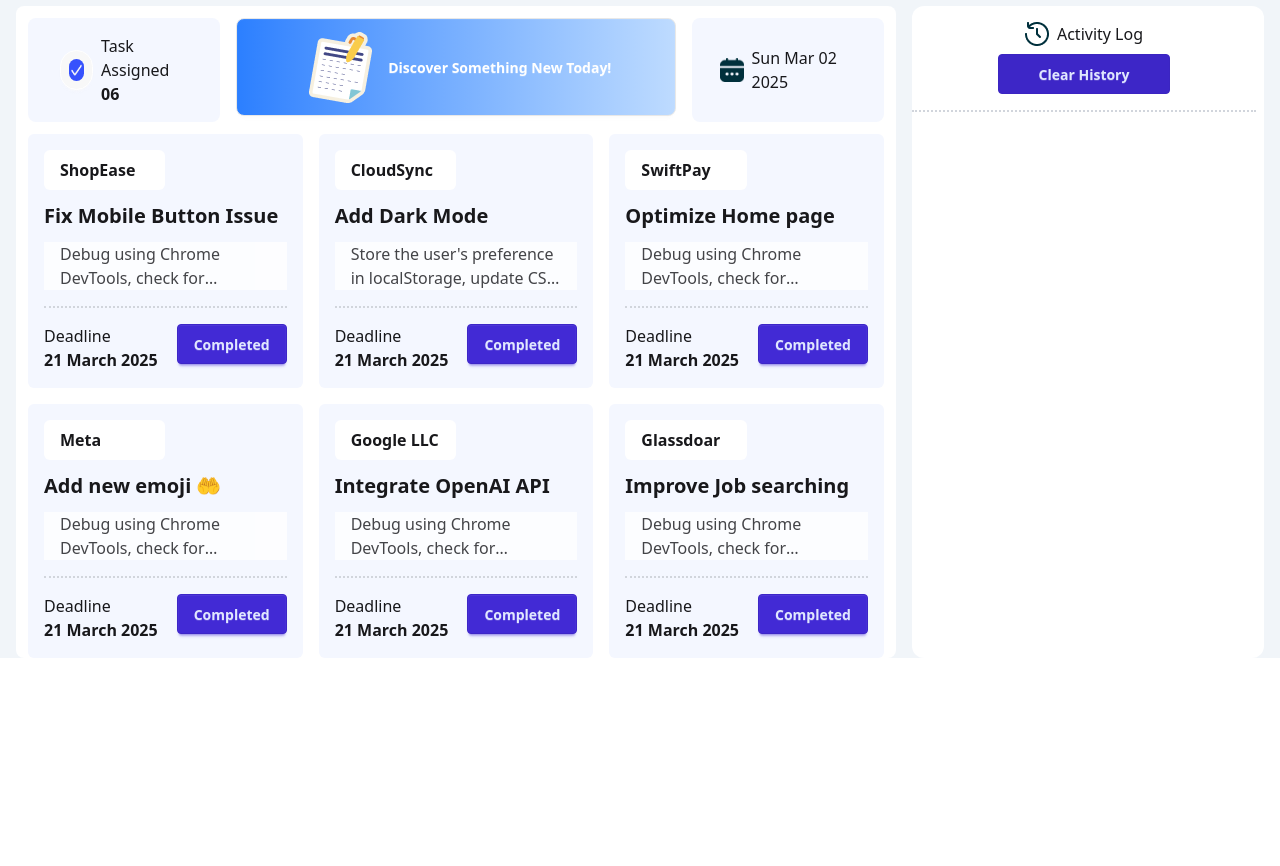
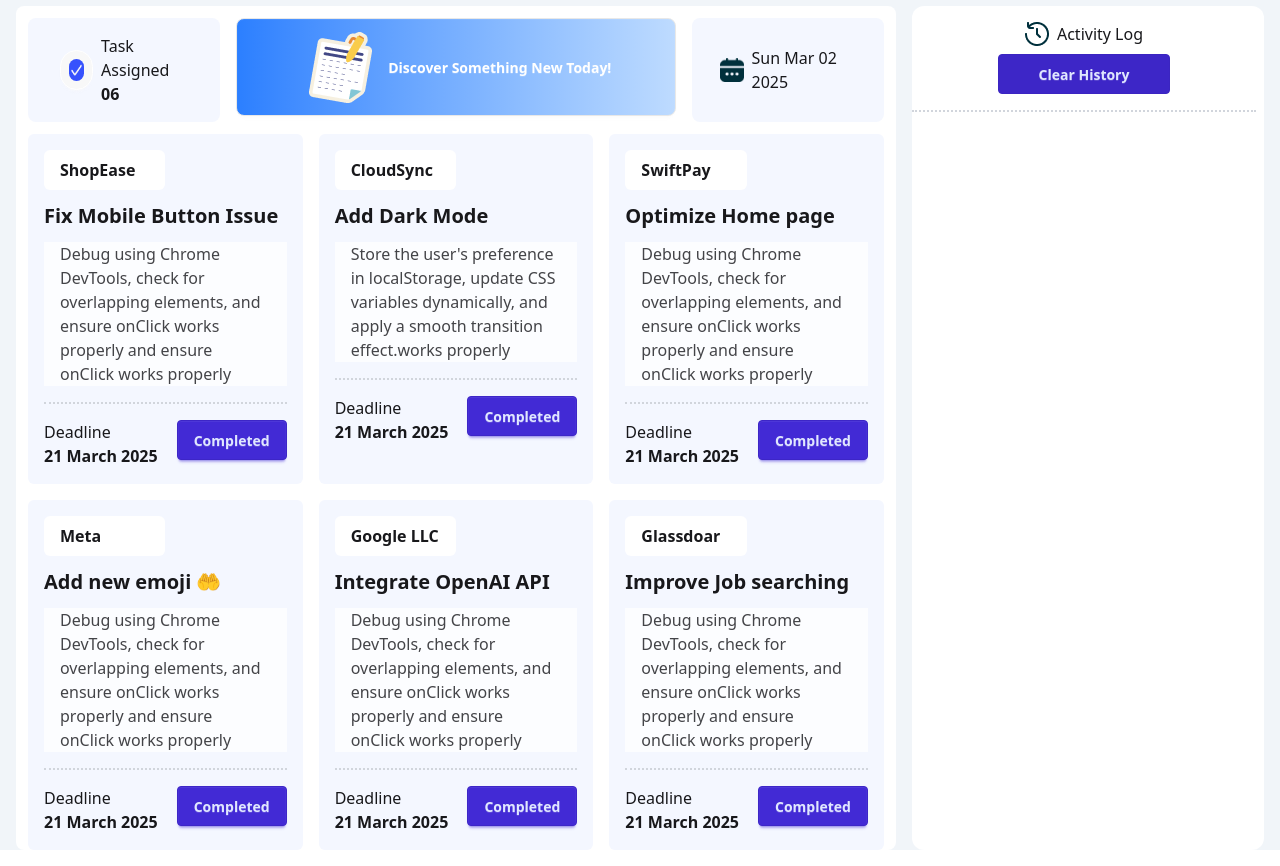
Before and after one commit to Rajdwipbd/dev-board, a plain HTML site: page index.html in a window 1280 px wide. Shown: the part 78-944 px from the top of the page. Before the commit the page ends 800 px from the top, so only its background shows below. Drawn offline with nearby package versions, Linux system fonts and the light colour scheme.

Commit message:
Last Final

```diff
--- a/index.html
+++ b/index.html
@@ -8,12 +8,6 @@
     <link href="https://cdn.jsdelivr.net/npm/daisyui@5" rel="stylesheet" type="text/css" />
     <script src="https://cdn.jsdelivr.net/npm/@tailwindcss/browser@4"></script>
     <style>
-        .multi-line-ellipsis {
-            display: -webkit-box;
-            -webkit-line-clamp: 2;
-            -webkit-box-orient: vertical;
-        }
-
         .activity_logStyle {
             text-align: center;
             background-color: #F4F7FF;
@@ -83,7 +77,7 @@
                         <div class="flex flex-col gap-y-3">
                             <span class="bg-white px-4 py-2 w-2/4 rounded-md font-semibold">ShopEase</span>
                             <p class="font-bold text-xl exact">Fix Mobile Button Issue </p>
-                            <p class="bg-white multi-line-ellipsis overflow-hidden px-4 opacity-80 ">Debug using
+                            <p class="bg-white overflow-hidden px-4 opacity-80 ">Debug using
                                 Chrome
                                 DevTools,
                                 check
@@ -108,9 +102,9 @@
                         <div class="flex flex-col gap-y-3">
                             <span class="bg-white px-4 py-2 w-2/4 rounded-md font-semibold">CloudSync</span>
                             <p class="font-bold text-xl exact">Add Dark Mode</p>
-                            <p class="bg-white multi-line-ellipsis overflow-hidden px-4 opacity-80 ">Store the user's
+                            <p class="bg-white overflow-hidden px-4 opacity-80 ">Store the user's
                                 preference in localStorage, update CSS variables dynamically, and apply a smooth
-                                transition effect.</p>
+                                transition effect.works properly</p>
                         </div>
                         <hr class="border-t-2 border-dotted border-gray-300 my-4">
                         <div class="flex justify-between">
@@ -127,7 +121,7 @@
                         <div class="flex flex-col gap-y-3">
                             <span class="bg-white px-4 py-2 w-2/4 rounded-md font-semibold">SwiftPay</span>
                             <p class="font-bold text-xl exact">Optimize Home page</p>
-                            <p class="bg-white multi-line-ellipsis overflow-hidden px-4 opacity-80">Debug using Chrome
+                            <p class="bg-white  overflow-hidden px-4 opacity-80">Debug using Chrome
                                 DevTools, check for overlapping elements, and ensure onClick works properly
                                 and ensure onClick works properly</p>
                         </div>
@@ -146,7 +140,7 @@
                         <div class="flex flex-col gap-y-3">
                             <span class="bg-white px-4 py-2 w-2/4 rounded-md font-semibold">Meta</span>
                             <p class="font-bold text-xl exact">Add new emoji 🤲</p>
-                            <p class="bg-white multi-line-ellipsis overflow-hidden px-4 opacity-80">Debug using Chrome
+                            <p class="bg-white   overflow-hidden px-4 opacity-80">Debug using Chrome
                                 DevTools, check for overlapping elements, and ensure onClick works properly
                                 and ensure onClick works properly</p>
                         </div>
@@ -165,7 +159,7 @@
                         <div class="flex flex-col gap-y-3">
                             <span class="bg-white px-4 py-2 w-2/4 rounded-md font-semibold">Google LLC</span>
                             <p class="font-bold text-xl exact">Integrate OpenAI API </p>
-                            <p class="bg-white multi-line-ellipsis overflow-hidden px-4 opacity-80">Debug using Chrome
+                            <p class="bg-white   overflow-hidden px-4 opacity-80">Debug using Chrome
                                 DevTools, check for overlapping elements, and ensure onClick works properly
                                 and ensure onClick works properly</p>
                         </div>
@@ -184,7 +178,7 @@
                         <div class="flex flex-col gap-y-3">
                             <span class="bg-white px-4 py-2 w-2/4 rounded-md font-semibold">Glassdoar</span>
                             <p class="font-bold text-xl exact">Improve Job searching </p>
-                            <p class="bg-white multi-line-ellipsis overflow-hidden px-4 opacity-80">Debug using Chrome
+                            <p class="bg-white   overflow-hidden px-4 opacity-80">Debug using Chrome
                                 DevTools, check for overlapping elements, and ensure onClick works properly
                                 and ensure onClick works properly</p>
                         </div>
```
